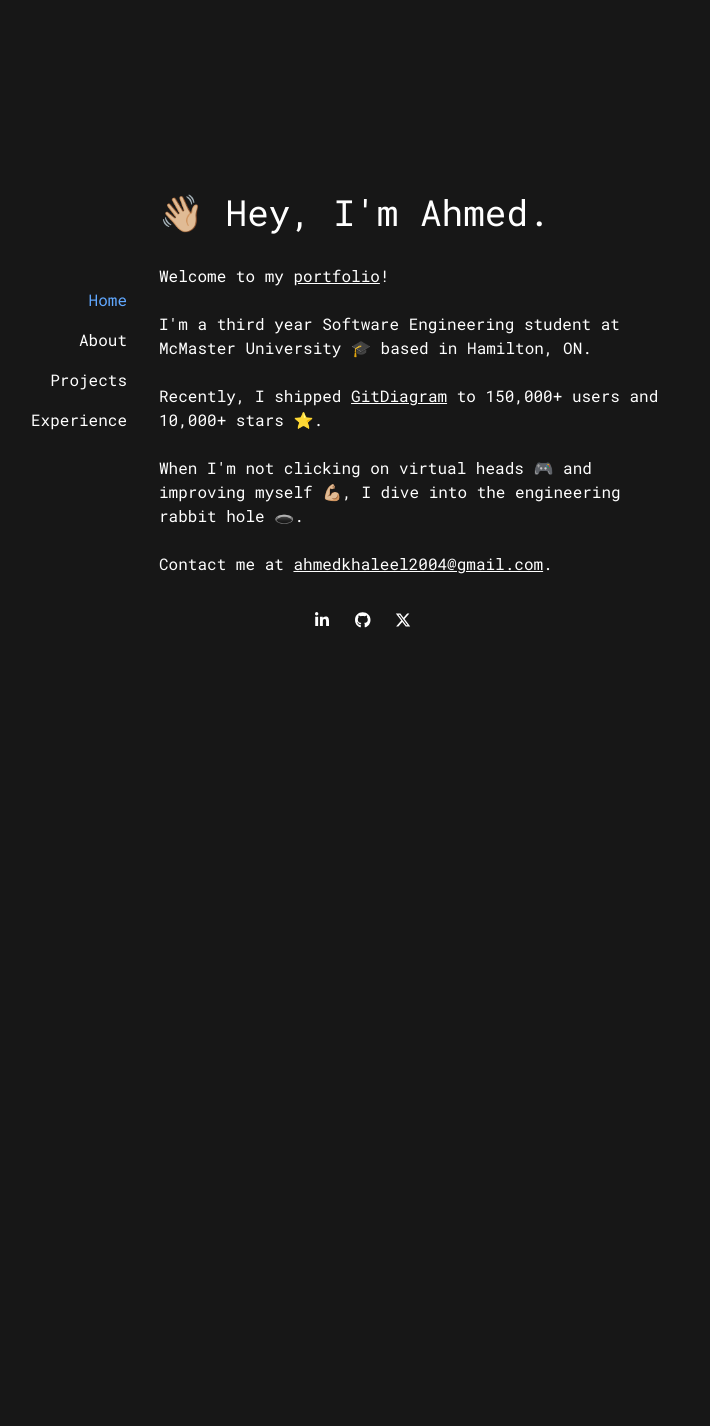
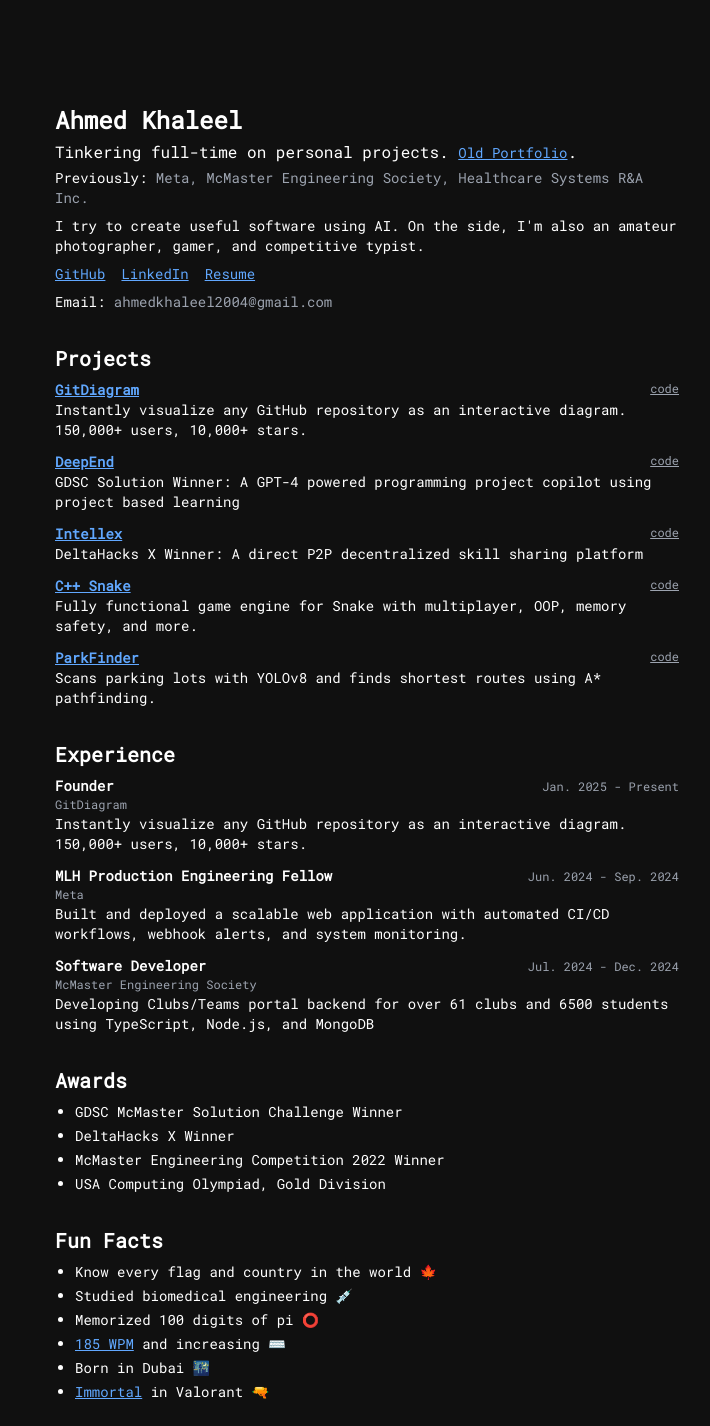
Before and after one commit to ahmedkhaleel2004/portfolio, a Next.js app: page / in a window 1280 px wide. Shown: the whole page, without its empty margins (273-983 px from the left). Before the commit the page ends 800 px from the top, so only its background shows below. Built offline with nearby package versions, Linux system fonts and the light colour scheme.

Commit message:
make old portfolio, and start new

```diff
--- a/app/components/Navbar.tsx
+++ b/app/components/Navbar.tsx
@@ -3,10 +3,10 @@
 
 const Navbar = () => {
   const buttons = [
-    { name: "Home", path: "/" },
-    { name: "About", path: "/about" },
-    { name: "Projects", path: "/projects" },
-    { name: "Experience", path: "/experience" },
+    { name: "Home", path: "/old" },
+    { name: "About", path: "/old/about" },
+    { name: "Projects", path: "/old/projects" },
+    { name: "Experience", path: "/old/experience" },
     // { name: "Resume", path: "/resume" },
   ];
 
--- a/app/layout.tsx
+++ b/app/layout.tsx
@@ -1,12 +1,10 @@
 import type { Metadata } from "next";
 import "./globals.css";
-import Navbar from "./components/Navbar";
-import Footer from "./components/Footer";
 import { Roboto_Mono } from "next/font/google";
 import { Analytics } from "@vercel/analytics/react";
 
 export const metadata: Metadata = {
-  metadataBase: new URL("http://localhost:3000/"), // CHANGE FOR PRODUCTION
+  metadataBase: new URL("https://ahmedkhaleel.dev/"), // CHANGE FOR PRODUCTION
   title: "Ahmed Khaleel",
   description:
     "Ahmed Khaleel's portfolio, featuring projects and experience in software development.",
@@ -60,12 +58,10 @@
   return (
     <html lang="en" className={`${roboto_mono.variable}`}>
       <body className="bg-body-grey text-white">
-        <div className="mx-auto mt-[10vh] max-w-2xl sm:mt-[20vh] sm:flex">
-          <Navbar />
+        <div className="mx-auto mt-10 max-w-3xl sm:mt-20 sm:flex">
           {children}
           <Analytics />
         </div>
-        <Footer />
       </body>
     </html>
   );
--- a/app/about/page.tsx
+++ b/app/old/about/page.tsx
@@ -1,6 +1,6 @@
 import React from "react";
-import ClientWord from "../components/ClientWord";
-import ClientTechView from "../components/ClientTechView";
+import ClientWord from "../../components/ClientWord";
+import ClientTechView from "../../components/ClientTechView";
 
 const About: React.FC = () => {
   const titlewords = [
--- /dev/null
+++ b/app/old/layout.tsx
@@ -0,0 +1,23 @@
+import Footer from "../components/Footer";
+import Navbar from "../components/Navbar";
+
+export default function OldLayout({ children }: { children: React.ReactNode }) {
+  return (
+    <>
+      <div className="fixed left-0 right-0 top-0 z-50 bg-white px-4 py-2 text-center text-base font-semibold text-black shadow-md">
+        You are viewing my old portfolio. Check out{" "}
+        <a href="/" className="text-blue-600 underline hover:text-blue-700">
+          my new portfolio
+        </a>
+        !
+      </div>
+      <div className="pt-10 sm:flex">
+        <Navbar />
+        <div className="flex flex-col">
+          {children}
+          <Footer />
+        </div>
+      </div>
+    </>
+  );
+}
--- /dev/null
+++ b/app/old/page.tsx
@@ -0,0 +1,62 @@
+import React from "react";
+import ClientWord from "../components/ClientWord";
+
+const Home: React.FC = () => {
+  const words = [
+    "portfolio",
+    "server",
+    "node",
+    "arena",
+    "dungeon",
+    "lobby",
+    "environment",
+    "home",
+    "interface",
+  ];
+
+  return (
+    <main className="p-8 font-body">
+      <h1 className="mb-8 text-4xl">👋🏼 Hey, I&apos;m Ahmed.</h1>
+      <p className="mb-6">
+        Welcome to my{" "}
+        <ClientWord
+          initial="portfolio"
+          words={words}
+          className="cursor-pointer underline transition-all duration-200 ease-in-out hover:text-nice-blue"
+        />
+        !
+      </p>
+      <p className="mb-6">
+        I&apos;m a third year Software Engineering student at McMaster
+        University 🎓 based in Hamilton, ON.
+      </p>
+      <p className="mb-6">
+        Recently, I shipped{" "}
+        <a
+          href="https://gitdiagram.com"
+          className="underline transition-colors duration-200 ease-in-out hover:text-nice-blue"
+        >
+          GitDiagram
+        </a>{" "}
+        to 150,000+ users and 10,000+ stars ⭐.
+      </p>
+      <p className="mb-6">
+        When I&apos;m not clicking on virtual heads 🎮 and improving myself 💪🏼,
+        I dive into the engineering rabbit hole 🕳️.
+      </p>
+
+      <p>
+        Contact me at{" "}
+        <a
+          href="mailto:ahmedkhaleel2004@gmail.com"
+          className="underline transition-colors duration-200 ease-in-out hover:text-nice-blue"
+        >
+          ahmedkhaleel2004@gmail.com
+        </a>
+        .
+      </p>
+    </main>
+  );
+};
+
+export default Home;
--- a/app/page.tsx
+++ b/app/page.tsx
@@ -1,60 +1,133 @@
 import React from "react";
-import ClientWord from "./components/ClientWord";
+import Link from "next/link";
+import { projects } from "@/lib/projects";
+import { positions } from "@/lib/experience";
 
 const Home: React.FC = () => {
-  const words = [
-    "portfolio",
-    "server",
-    "node",
-    "arena",
-    "dungeon",
-    "lobby",
-    "environment",
-    "home",
-    "interface",
-  ];
-
   return (
-    <main className="p-8 font-body">
-      <h1 className="mb-8 text-4xl">👋🏼 Hey, I&apos;m Ahmed.</h1>
-      <p className="mb-6">
-        Welcome to my{" "}
-        <ClientWord
-          initial="portfolio"
-          words={words}
-          className="cursor-pointer underline transition-all duration-200 ease-in-out hover:text-nice-blue"
-        />
-        !
+    <main className="mx-auto max-w-2xl p-6 font-body">
+      <header className="mb-8">
+        <h1 className="mb-1 text-2xl font-bold">Ahmed Khaleel</h1>
+        <p className="text-base">
+          Tinkering full-time on personal projects.{" "}
+          <Link href="/old" className="text-sm text-nice-blue underline">
+            Old Portfolio
+          </Link>
+          .
         </p>
-      <p className="mb-6">
-        I&apos;m a third year Software Engineering student at McMaster
-        University 🎓 based in Hamilton, ON.
+        <p className="mt-1 text-sm">
+          Previously:{" "}
+          <span className="text-gray-400">
+            Meta, McMaster Engineering Society, Healthcare Systems R&A Inc.
+          </span>
         </p>
-      <p className="mb-6">
-        Recently, I shipped{" "}
+        <p className="mt-2 text-sm">
+          I try to create useful software using AI. On the side, I&apos;m also
+          an amateur photographer, gamer, and competitive typist.
+        </p>
+        <div className="mt-2 flex gap-4 text-sm">
           <a
-          href="https://gitdiagram.com"
-          className="underline transition-colors duration-200 ease-in-out hover:text-nice-blue"
+            href="https://github.com/ahmedkhaleel2004"
+            className="text-nice-blue underline"
           >
-          GitDiagram
-        </a>{" "}
-        to 150,000+ users and 10,000+ stars ⭐.
-      </p>
-      <p className="mb-6">
-        When I&apos;m not clicking on virtual heads 🎮 and improving myself 💪🏼,
-        I dive into the engineering rabbit hole 🕳️.
-      </p>
-
-      <p>
-        Contact me at{" "}
+            GitHub
+          </a>
           <a
-          href="mailto:ahmedkhaleel2004@gmail.com"
-          className="underline transition-colors duration-200 ease-in-out hover:text-nice-blue"
+            href="https://www.linkedin.com/in/ahmedkhaleel2004"
+            className="text-nice-blue underline"
           >
+            LinkedIn
+          </a>
+          <a href="/resume" className="text-nice-blue underline">
+            Resume
+          </a>
+        </div>
+        <p className="mt-2 text-sm">
+          Email:{" "}
+          <a href="mailto:ahmedkhaleel2004@gmail.com" className="text-gray-400">
             ahmedkhaleel2004@gmail.com
           </a>
-        .
         </p>
+      </header>
+
+      <section className="mb-8">
+        <h2 className="mb-2 text-xl font-bold">Projects</h2>
+        <div className="space-y-3">
+          {projects.map((project, index) => (
+            <div key={index} className="mb-2">
+              <div className="flex items-start justify-between">
+                <a
+                  href={project.link}
+                  className="text-sm font-semibold text-nice-blue underline"
+                >
+                  {project.title}
+                </a>
+                <a
+                  href={project.code}
+                  className="text-xs text-gray-400 underline"
+                >
+                  code
+                </a>
+              </div>
+              <p className="text-sm">{project.desc}</p>
+            </div>
+          ))}
+        </div>
+      </section>
+
+      <section className="mb-8">
+        <h2 className="mb-2 text-xl font-bold">Experience</h2>
+        <div className="space-y-3">
+          {positions.map((position, index) => (
+            <div key={index} className="mb-2">
+              <div className="flex items-baseline justify-between">
+                <span className="text-sm font-semibold">{position.title}</span>
+                <span className="text-xs text-gray-400">{position.date}</span>
+              </div>
+              <p className="text-xs text-gray-400">{position.company}</p>
+              <p className="mt-0.5 text-sm">{position.desc}</p>
+            </div>
+          ))}
+        </div>
+      </section>
+
+      <section className="mb-8">
+        <h2 className="mb-2 text-xl font-bold">Awards</h2>
+        <ul className="list-disc space-y-1 pl-5 text-sm">
+          <li>GDSC McMaster Solution Challenge Winner</li>
+          <li>DeltaHacks X Winner</li>
+          <li>McMaster Engineering Competition 2022 Winner</li>
+          <li>USA Computing Olympiad, Gold Division</li>
+        </ul>
+      </section>
+
+      <section>
+        <h2 className="mb-2 text-xl font-bold">Fun Facts</h2>
+        <ul className="list-disc space-y-1 pl-5 text-sm">
+          <li>Know every flag and country in the world 🍁</li>
+          <li>Studied biomedical engineering 💉</li>
+          <li>Memorized 100 digits of pi ⭕</li>
+          <li>
+            <a
+              href="https://monkeytype.com/profile/zite"
+              className="text-nice-blue underline"
+            >
+              185 WPM
+            </a>{" "}
+            and increasing ⌨️
+          </li>
+          <li>Born in Dubai 🌃</li>
+          <li>
+            <a
+              href="https://tracker.gg/valorant/profile/riot/Zite%23zite/overview"
+              className="text-nice-blue underline"
+            >
+              Immortal
+            </a>{" "}
+            in Valorant 🔫
+          </li>
+        </ul>
+      </section>
     </main>
   );
 };
--- /dev/null
+++ b/lib/experience.ts
@@ -0,0 +1,27 @@
+export interface Position {
+  title: string;
+  company: string;
+  date: string;
+  desc: string;
+}
+
+export const positions: Position[] = [
+  {
+    title: "Founder",
+    company: "GitDiagram",
+    date: "Jan. 2025 - Present",
+    desc: "Instantly visualize any GitHub repository as an interactive diagram. 150,000+ users, 10,000+ stars.",
+  },
+  {
+    title: "MLH Production Engineering Fellow",
+    company: "Meta",
+    date: "Jun. 2024 - Sep. 2024",
+    desc: "Built and deployed a scalable web application with automated CI/CD workflows, webhook alerts, and system monitoring.",
+  },
+  {
+    title: "Software Developer",
+    company: "McMaster Engineering Society",
+    date: "Jul. 2024 - Dec. 2024",
+    desc: "Developing Clubs/Teams portal backend for over 61 clubs and 6500 students using TypeScript, Node.js, and MongoDB",
+  },
+];
--- /dev/null
+++ b/lib/projects.ts
@@ -0,0 +1,39 @@
+export interface Project {
+  title: string;
+  desc: string;
+  link: string;
+  code: string;
+}
+
+export const projects: Project[] = [
+  {
+    title: "GitDiagram",
+    desc: "Instantly visualize any GitHub repository as an interactive diagram. 150,000+ users, 10,000+ stars.",
+    link: "https://gitdiagram.com",
+    code: "https://github.com/ahmedkhaleel2004/gitdiagram",
+  },
+  {
+    title: "DeepEnd",
+    desc: "GDSC Solution Winner: A GPT-4 powered programming project copilot using project based learning",
+    link: "https://github.com/ahmedkhaleel2004/DeepEnd-hackathon",
+    code: "https://github.com/ahmedkhaleel2004/DeepEnd-hackathon",
+  },
+  {
+    title: "Intellex",
+    desc: "DeltaHacks X Winner: A direct P2P decentralized skill sharing platform",
+    link: "https://github.com/ahmedkhaleel2004/intellex",
+    code: "https://github.com/ahmedkhaleel2004/intellex",
+  },
+  {
+    title: "C++ Snake",
+    desc: "Fully functional game engine for Snake with multiplayer, OOP, memory safety, and more.",
+    link: "https://github.com/ahmedkhaleel2004/Snake-CPP",
+    code: "https://github.com/ahmedkhaleel2004/Snake-CPP",
+  },
+  {
+    title: "ParkFinder",
+    desc: "Scans parking lots with YOLOv8 and finds shortest routes using A* pathfinding.",
+    link: "https://github.com/ahmedkhaleel2004/MEC-2023",
+    code: "https://github.com/ahmedkhaleel2004/MEC-2023",
+  },
+];
--- a/tailwind.config.ts
+++ b/tailwind.config.ts
@@ -21,7 +21,7 @@
         customNav: "7.25rem", // Add custom spacing
       },
       colors: {
-        "body-grey": "#171717",
+        "body-grey": "#101010",
         "body-light-grey": "#454545",
         "nice-blue": "#61a8ff",
       },
```
Also changed, not shown: app/old/experience/page.tsx (renamed from app/experience/page.tsx), app/old/projects/page.tsx (renamed from app/projects/page.tsx). Lines whose indentation alone changed are shown as unchanged.
